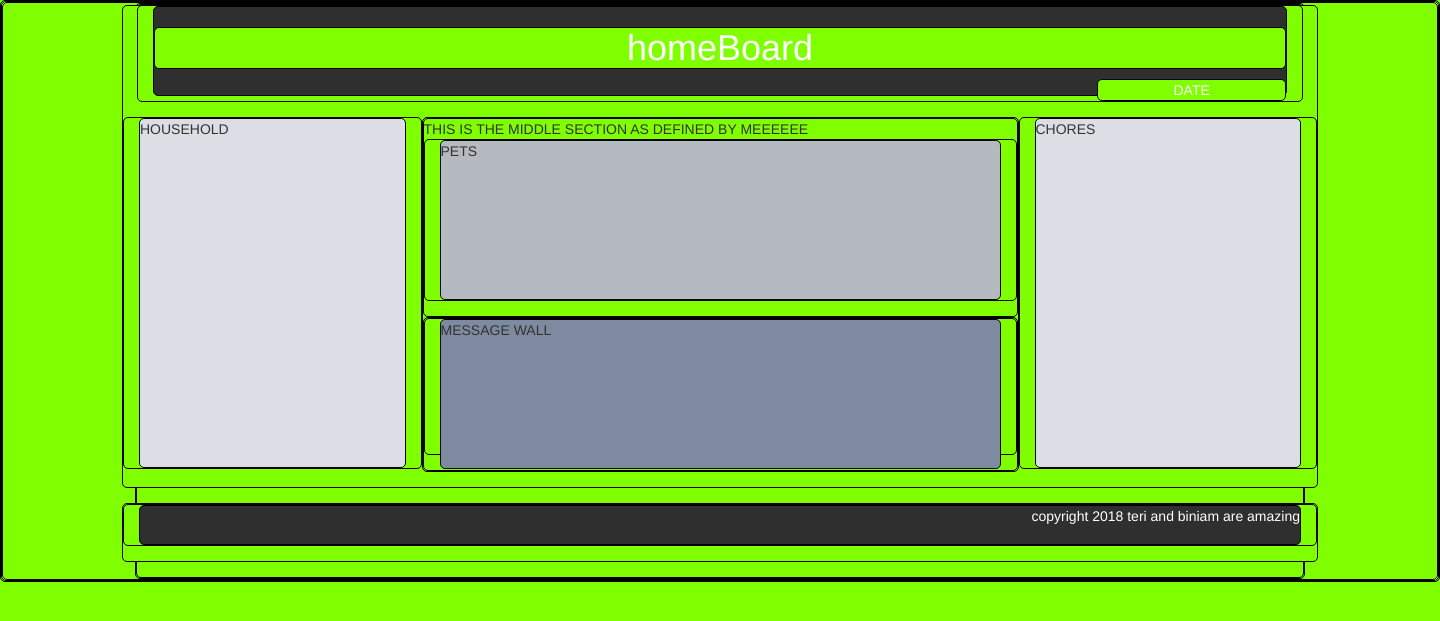
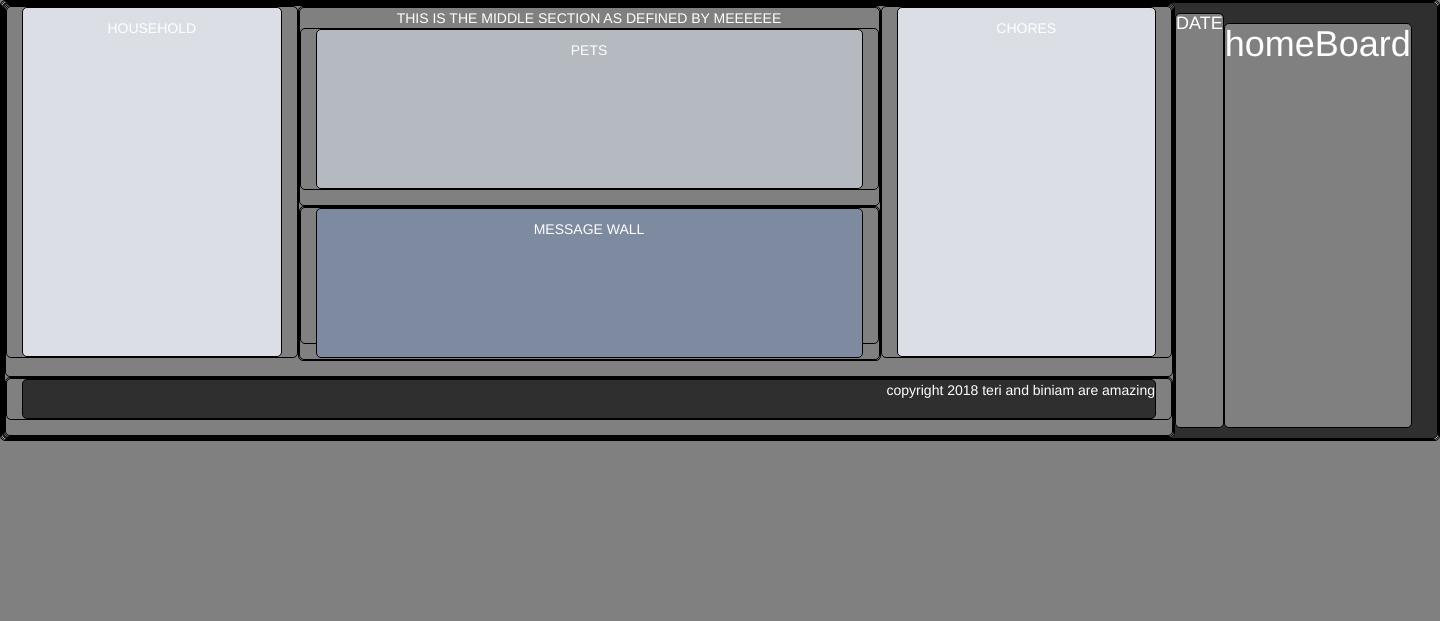
Before and after one commit to londondata/homeboard, a Node server app: page / in a window 1440 px wide. Shown: the top 621 px of the page. Run offline with Node 20, Linux system fonts and the light colour scheme; some libraries are stand-ins or nearby versions.

Commit message:
flexboxen

```diff
--- a/public/styles/style.css
+++ b/public/styles/style.css
@@ -3,7 +3,7 @@
 	/*box-sizing: border-box;*/
 	font-family: 'Josefin Sans',
 	text-decoration: none;
-	background-color: chartreuse;
+	background-color: grey;
 	border-radius: 5px;
 	margin: 0;
 }
@@ -13,35 +13,43 @@
 	border: 5px solid black;
 }*/
 
+
 	.row > div{
         margin-bottom: 15px;
     }
 	.header{
         min-height: 90px;
         text-align: center;
+        display: flex;
+        flex-direction: row-reverse;
+        justify-content: flex-end;
     }
     .footer{
         min-height: 40px;
         text-align: right;
-        text: .5em;
+
     }
     .header, .footer{
     	color: white;
-		margin: auto;
+/*		margin: auto;*/
         background: #2f2f2f;
     }
     .household, .chores{
         min-height: 350px;
         background: #dbdfe5;
+        padding: 10px;
     }
     .pets{
         min-height: 160px;
         background: #b4bac0;
+        padding: 10px;
     }
     .message-wall{
         min-height: 150px;
         background: #7e8aa0;
         margin-bottom: -15px;
+        padding: 10px;
+
     }
   /*  .content-bottom.bg-alt{
         background: #9ca5b6;
--- a/views/index.html
+++ b/views/index.html
@@ -13,29 +13,12 @@
 	<link rel="stylesheet" href="styles/style.css">
 </head>
 <body>
+<header class="header">
+    <h1>homeBoard</h1>
+    <h4>DATE</h4>
+
 	<main>
-<!--
-		<div class ="container">
-		<div class ="row">
-		<div class="col-md-4">
-			<section id = "household">household</section></div>
-		<div class="col-md-4">
-			<section id = "pets">pets</section></div>
-		<div class="col-md-4">
-			<section id = "chores">chores</section></div>
-	</div>
-</div> -->
-
-
-<div class="container">
-
-    	<div class="row">
-            <div class="col-md-12">
-                <div class="header"><h1>homeBoard</h1>
-                	<div class="col-md-2 col-md-offset-10">DATE</div>
-            </div>
-        </div>
-
+		<div class="container">
         <div class="row">
             <div class="col-md-3">
                 <div class="household">HOUSEHOLD</div>
@@ -51,9 +34,6 @@
                     <div class="col-md-12">
                         <div class="message-wall">MESSAGE WALL</div>
                     </div>
-                  <!--   <div class="col-md-6">
-                    	<div class="content-bottom bg-alt"></div>
-                    </div> -->
                 </div>
             </div>
 
```
